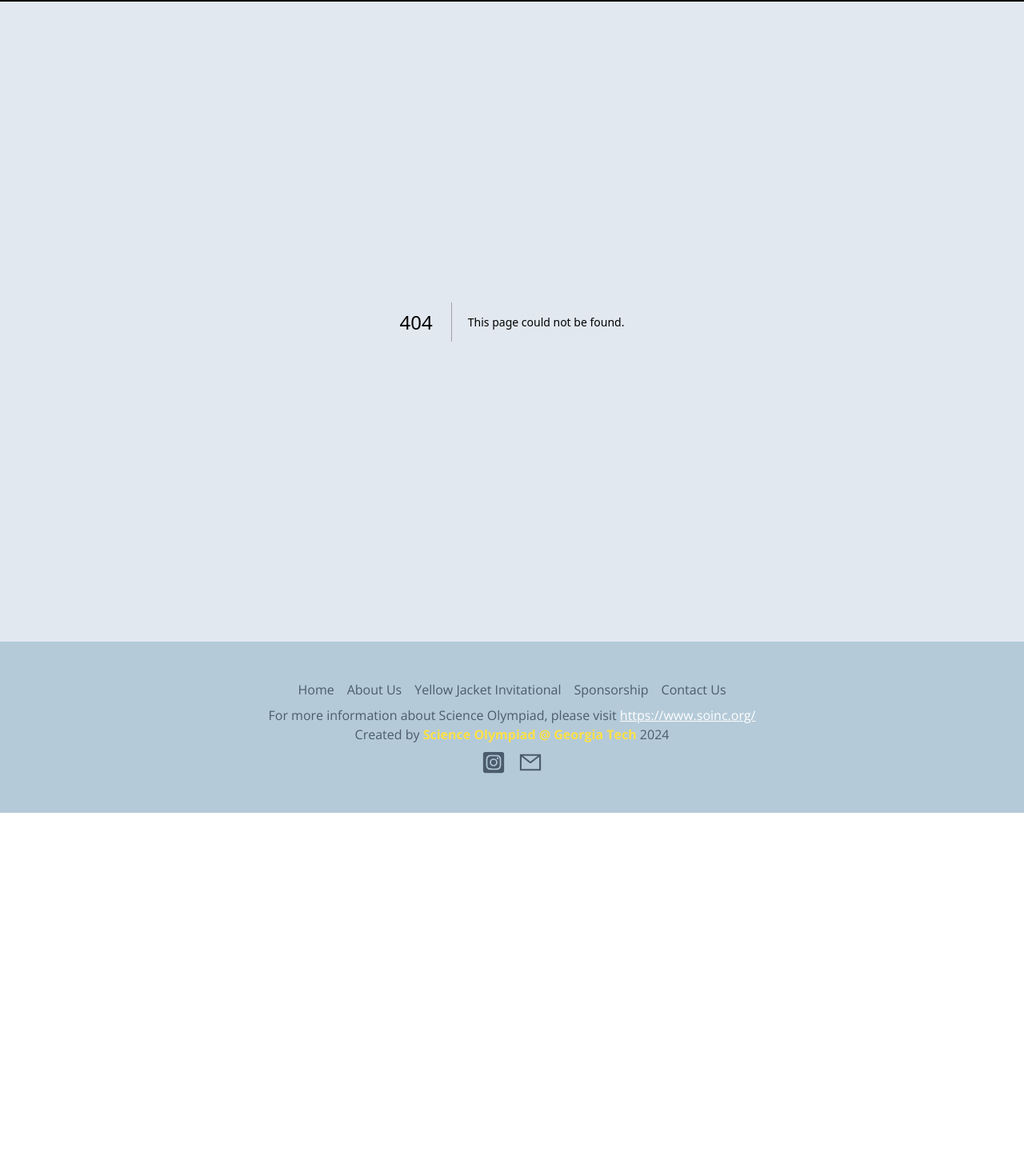
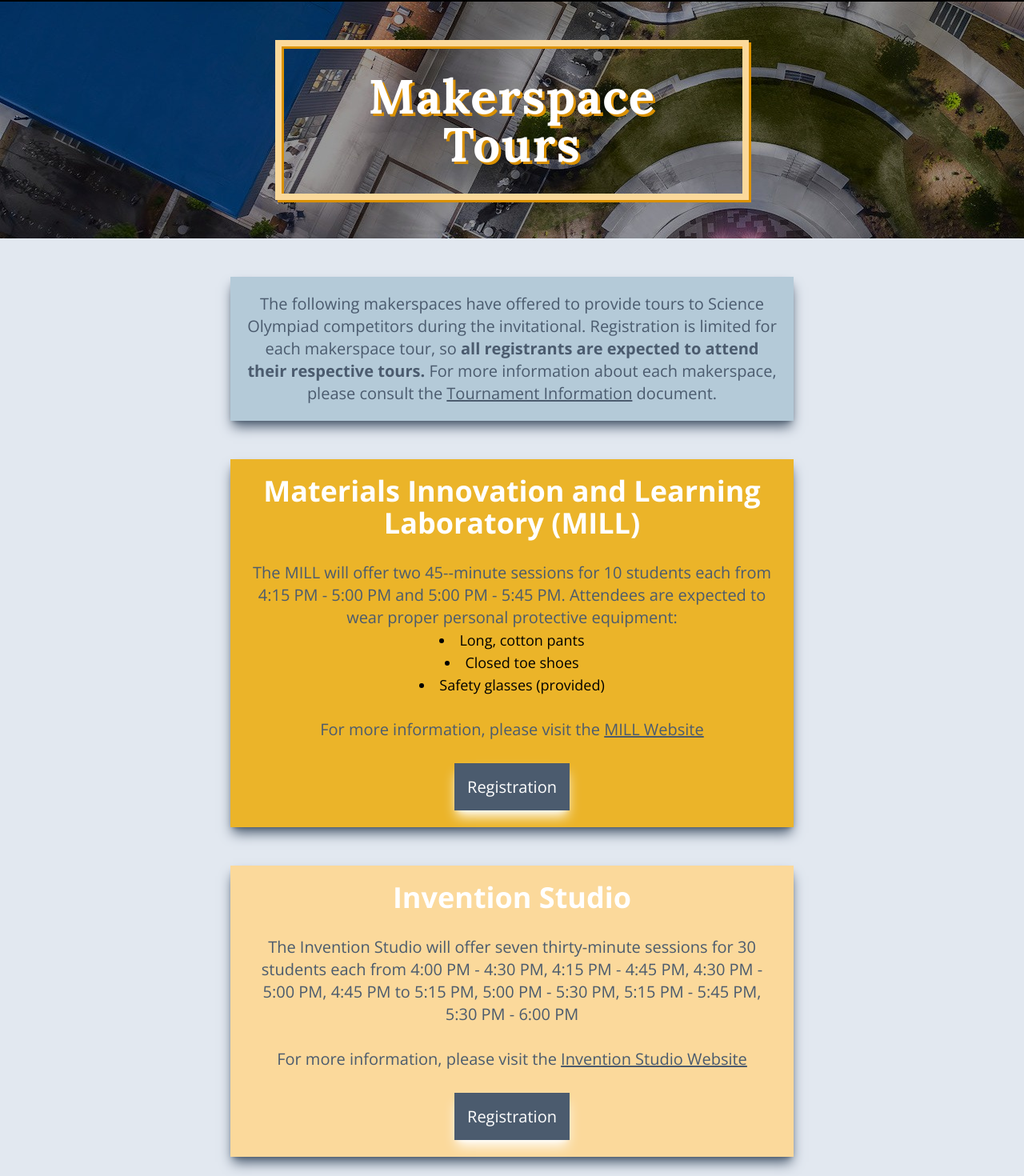
Before and after one commit to scioly-gatech/website, a Next.js app: page /currentTournament/tours in a window 1280 px wide. Before the commit this address had no page. Shown: the part 90-1560 px from the top of the page at 80% size. Before the commit the page ends 1106 px from the top, so only its background shows below. Built offline with nearby package versions, Linux system fonts and the light colour scheme.

Commit message:
Added page to show Makerspace tours

```diff
--- a/package.json
+++ b/package.json
@@ -21,6 +21,8 @@
     "next": "13.4.12",
     "postcss": "8.4.27",
     "react": "18.2.0",
+    "react-countdown": "^2.3.5",
+    "react-countdown-circle-timer": "^3.2.1",
     "react-dom": "18.2.0",
     "react-icons": "^4.10.1",
     "tailwindcss": "3.3.3",
--- /dev/null
+++ b/src/app/currentTournament/tours/page.tsx
@@ -0,0 +1,107 @@
+'use client'
+
+import { AnimatePresence, motion } from 'framer-motion'
+import { Lora } from 'next/font/google'
+import React from 'react'
+import Script from 'next/script'
+import Head from 'next/head'
+
+const play = Lora({ subsets: ['latin'], display:"swap" })
+
+export default function page() {
+  return (
+    <>
+      <Script
+        strategy="lazyOnload"
+        src={`https://www.googletagmanager.com/gtag/js?id=G-RQ1XF1G76X`}
+      />
+
+      <Script strategy="lazyOnload" id="main-script">
+        {`
+          window.dataLayer = window.dataLayer || [];
+          function gtag(){dataLayer.push(arguments);}
+          gtag('js', new Date());
+          gtag('config', 'G-RQ1XF1G76X', {
+          page_path: window.location.pathname,
+          });
+      `}
+      </Script>
+        <Head>
+            title = Updates/Tournament Information
+        </Head>
+        <main className="dark:bg-black bg-slate-200 max-w-full md:min-h-[88vh] lg:min-h-[74vh] pb-12">
+          {/** Heading */}
+          <div className="text-white bg-[url('/images/curr/birdView-modified.jpg')] p-12 w-full">
+            <AnimatePresence>
+              <motion.div
+                  initial={{opacity:0}}
+                  animate={{opacity:1}}
+                  transition={{duration:1}}
+                  className="text-3xl font-bold flex justify-center items-center max-w-full"
+                >
+
+                    <div className="flex justify-center text-center lg:w-1/2 mx-4 lg:mx-24">
+                      <h1 className={`${play.className} drop-shadow-titleShadow text-4xl lg:p-8 lg:text-6xl border-8 border-lightOrange tracking-wide`}>Makerspace Tours</h1>
+                    </div>
+              </motion.div>
+            </AnimatePresence>
+          </div>
+
+        {/** Documents
+        */}
+        <p className="bg-lightBlue text-darkBlue text-center text-xl m-4 lg:m-12 lg:mx-72 p-5 shadow-darkBlue dark:shadow-white shadow-lg">
+            The following makerspaces have offered to provide tours to Science Olympiad competitors during the invitational. Registration is limited for each makerspace tour, so <span className="font-bold"> all registrants are expected to attend their respective tours. </span> For more information about each makerspace, please consult the <a href="/currentTournament/updates" className="underline hover:opacity-50">Tournament Information</a> document.
+
+        </p>
+
+        {/** Registration for MILL */}
+        <div className="bg-darkOrange text-white text-center text-xl m-4 lg:m-12 lg:mx-72 p-5 shadow-darkBlue dark:shadow-white shadow-lg">
+            <h2 className="font-bold text-4xl"> Materials Innovation and Learning Laboratory (MILL) </h2>
+            <br />
+            <p className="text-xl text-darkBlue"> The MILL will offer two 45--minute sessions for 10 students each from 4:15 PM - 5:00 PM and 5:00 PM - 5:45 PM. Attendees are expected to wear proper personal protective equipment:
+            </p>
+            <ul className="list-disc list-inside mx-8 text-lg text-black">
+                <li> Long, cotton pants </li>
+                <li> Closed toe shoes </li>
+                <li> Safety glasses (provided) </li>
+            </ul>
+            <br />
+            <p className="text-xl text-darkBlue"> For more information, please visit the <a href="https://mill.mse.gatech.edu/" target="_blank" className="underline hover:opacity-50"> MILL Website </a></p>
+            <br />
+            <div className="my-4">
+                <a href="https://www.signupgenius.com/go/10C0945ABAE29AAF8C43-47376663-mill#/" target="_blank" className="hover:opacity-50 bg-darkBlue p-4 shadow-white shadow-lg"> Registration </a>
+            </div>
+        </div>
+
+        {/** Registration for Invention Studio */}
+        <div className="bg-lightOrange text-white text-center text-xl m-4 lg:m-12 lg:mx-72 p-5 shadow-darkBlue dark:shadow-white shadow-lg">
+            <h2 className="font-bold text-4xl"> Invention Studio </h2>
+            <br />
+            <p className="text-xl text-darkBlue"> The Invention Studio will offer seven thirty-minute sessions for 30 students each from 4:00 PM - 4:30 PM, 4:15 PM - 4:45 PM, 4:30 PM - 5:00 PM, 4:45 PM to 5:15 PM, 5:00 PM - 5:30 PM, 5:15 PM - 5:45 PM, 5:30 PM - 6:00 PM
+            </p>
+            <br />
+            <p className="text-xl text-darkBlue"> For more information, please visit the <a href="https://inventionstudio.gatech.edu/about/" target="_blank" className="underline hover:opacity-50"> Invention Studio Website </a></p>
+            <br />
+            <div className="my-4">
+                <a href="https://www.signupgenius.com/go/10C0945ABAE29AAF8C43-47376558-invention#/" target="_blank" className="hover:opacity-50 bg-darkBlue p-4 shadow-white shadow-lg"> Registration </a>
+            </div>
+        </div>
+
+        {/** Registration for Hive */}
+        <div className="bg-darkOrange text-white text-center text-xl m-4 lg:m-12 lg:mx-72 p-5 shadow-darkBlue dark:shadow-white shadow-lg">
+            <h2 className="font-bold text-4xl"> The HIVE (Interdisciplinary Design Commons) </h2>
+            <br />
+            <p className="text-xl text-darkBlue"> The HIVE will offer four thirty-minute sessions for 20 students each from 4:00 PM - 4:30 PM, 4:30 PM - 5:00 PM, 5:00 PM - 5:30 PM, 5:30 PM - 6:00 PM
+            </p>
+            <br />
+            <p className="text-xl text-darkBlue"> For more information, please visit the <a href="https://hive.ece.gatech.edu/" target="_blank" className="underline hover:opacity-50"> HIVE Website </a></p>
+            <br />
+            <div className="my-4">
+                <a href="https://www.signupgenius.com/go/10C0945ABAE29AAF8C43-47427420-hive#/" target="_blank" className="hover:opacity-50 bg-darkBlue p-4 shadow-white shadow-lg"> Registration </a>
+            </div>
+        </div>
+
+      </main>
+    </>
+  )
+}
```
Also changed, not shown: 1 other file (tests, documents, lock files or other folders).
